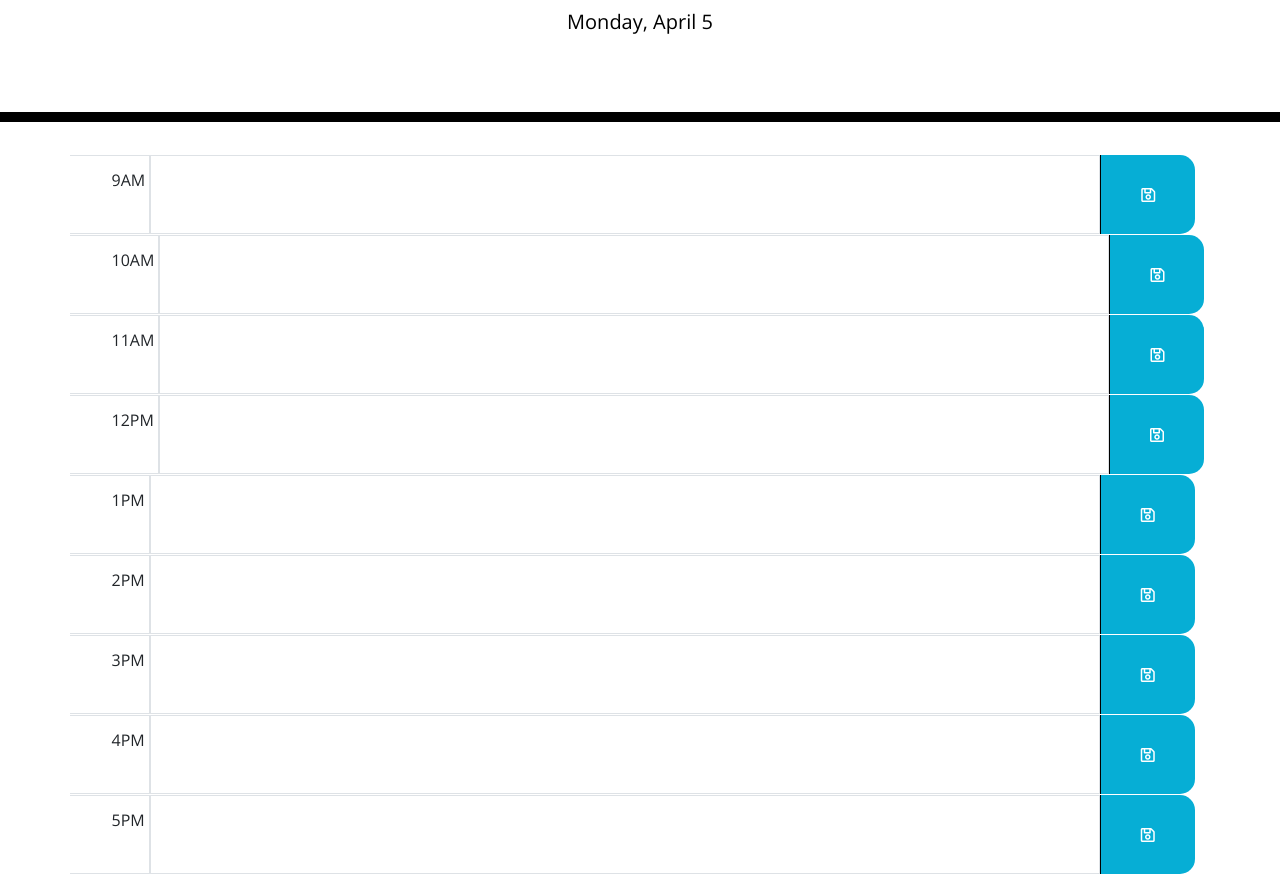
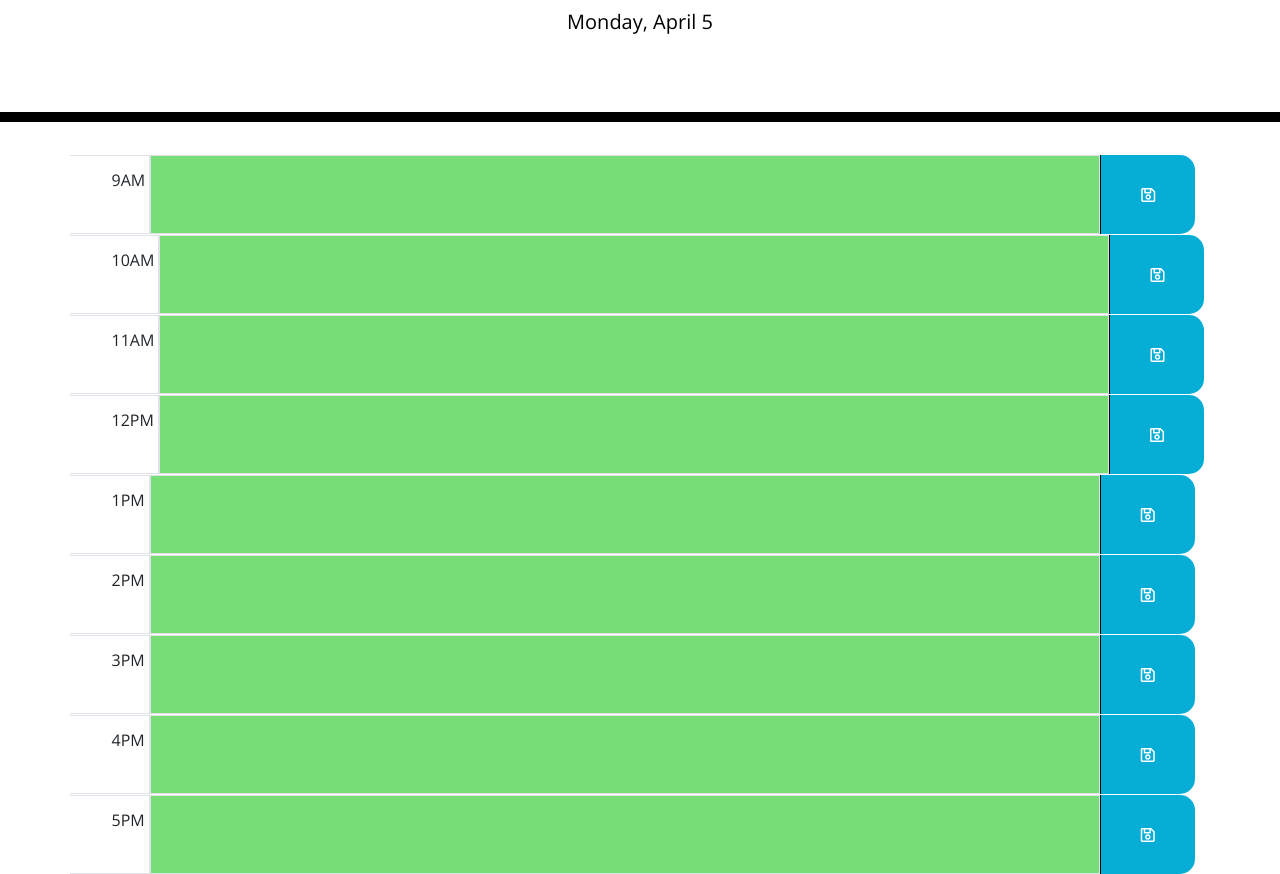
Before and after one commit to srwagner916/work-day-scheduler, a plain HTML site: page index.html in a window 1280 px wide. Shown: the part 182-1056 px from the top of the page. Drawn offline with nearby package versions, Linux system fonts and the light colour scheme.

Commit message:
text boxes will change color depending past present or future

```diff
--- a/assets/js/script.js
+++ b/assets/js/script.js
@@ -1,6 +1,50 @@
 today = dayjs().format('dddd, MMMM D');
 console.log(today);
+currentTime = dayjs().format('HH');
+console.log(currentTime);
+//turn currentTime into integer
+currentTimeInt = parseInt(currentTime);
+console.log(currentTimeInt);
+
+
+
+hoursArr = [9,
+            10,
+            11,
+            12,
+            13,
+            14,
+            15,
+            16,
+            17];
+console.log(hoursArr);
+
+textAreaArr = [$('#nineTextArea'),
+               $('#tenTextArea'),
+               $('#elevenTextArea'),
+               $('#twelveTextArea'),
+               $('#oneTextArea'),
+               $('#twoTextArea'),
+               $('#threeTextArea'),
+               $('#fourTextArea'),
+               $('#fiveTextArea')]
+
+
+
 
 
 // Display today's date on page
 $('#currentDay').text(today);
+
+//color code the time blocks
+for(i=0; i<hoursArr.length; i++){
+  if (currentTimeInt === hoursArr[i]) {
+    textAreaArr[i].addClass('present');
+  }
+  else if(currentTimeInt > hoursArr[i]) {
+    textAreaArr[i].addClass('past');
+  }
+  else if(currentTimeInt < hoursArr[i]) {
+    textAreaArr[i].addClass('future')
+  }
+}
--- a/index.html
+++ b/index.html
@@ -35,7 +35,7 @@
         <div class="justify-content-end pr-1 border border-left-0">
           <span>9AM</span>
         </div>
-        <textarea class="col-10 task-container border">
+        <textarea class="col-10 task-container border" id="nineTextArea">
         </textarea>
         <div class="col-1 saveBtn d-flex justify-content-center align-items-center">
           <i class="far fa-save"></i>
@@ -48,7 +48,7 @@
         <div class="justify-content-end pr-1 border border-left-0">
           <span>10AM</span>
         </div>
-        <textarea class="col-10 task-container border">
+        <textarea class="col-10 task-container border" id="tenTextArea">
         </textarea>
         <div class="col-1 saveBtn d-flex justify-content-center align-items-center">
           <i class="far fa-save"></i>
@@ -61,7 +61,7 @@
         <div class="justify-content-end pr-1 border border-left-0">
           <span>11AM</span>
         </div>
-        <textarea class="col-10 task-container border">
+        <textarea class="col-10 task-container border" id="elevenTextArea">
         </textarea>
         <div class="col-1 saveBtn d-flex justify-content-center align-items-center">
           <i class="far fa-save"></i>
@@ -74,7 +74,7 @@
         <div class="justify-content-end pr-1 border border-left-0">
           <span>12PM</span>
         </div>
-        <textarea class="col-10 task-container border">
+        <textarea class="col-10 task-container border" id="twelveTextArea">
         </textarea>
         <div class="col-1 saveBtn d-flex justify-content-center align-items-center">
           <i class="far fa-save"></i>
@@ -87,7 +87,7 @@
         <div class="justify-content-end pr-1 border border-left-0">
           <span>1PM</span>
         </div>
-        <textarea class="col-10 task-container border">
+        <textarea class="col-10 task-container border" id="oneTextArea">
         </textarea>
         <div class="col-1 saveBtn d-flex justify-content-center align-items-center">
           <i class="far fa-save"></i>
@@ -100,7 +100,7 @@
         <div class="justify-content-end pr-1 border border-left-0">
           <span>2PM</span>
         </div>
-        <textarea class="col-10 task-container border">
+        <textarea class="col-10 task-container border" id="twoTextArea">
         </textarea>
         <div class="col-1 saveBtn d-flex justify-content-center align-items-center">
           <i class="far fa-save"></i>
@@ -113,7 +113,7 @@
         <div class="justify-content-end pr-1 border border-left-0">
           <span>3PM</span>
         </div>
-        <textarea class="col-10 task-container border">
+        <textarea class="col-10 task-container border" id="threeTextArea">
         </textarea>
         <div class="col-1 saveBtn d-flex justify-content-center align-items-center">
           <i class="far fa-save"></i>
@@ -126,7 +126,7 @@
         <div class="justify-content-end pr-1 border border-left-0">
           <span>4PM</span>
         </div>
-        <textarea class="col-10 task-container border">
+        <textarea class="col-10 task-container border" id="fourTextArea">
         </textarea>
         <div class="col-1 saveBtn d-flex justify-content-center align-items-center">
           <i class="far fa-save"></i>
@@ -139,7 +139,7 @@
         <div class="justify-content-end pr-1 border border-left-0">
           <span>5PM</span>
         </div>
-        <textarea class="col-10 task-container border">
+        <textarea class="col-10 task-container border" id="fiveTextArea">
         </textarea>
         <div class="col-1 saveBtn d-flex justify-content-center align-items-center">
           <i class="far fa-save"></i>
```
